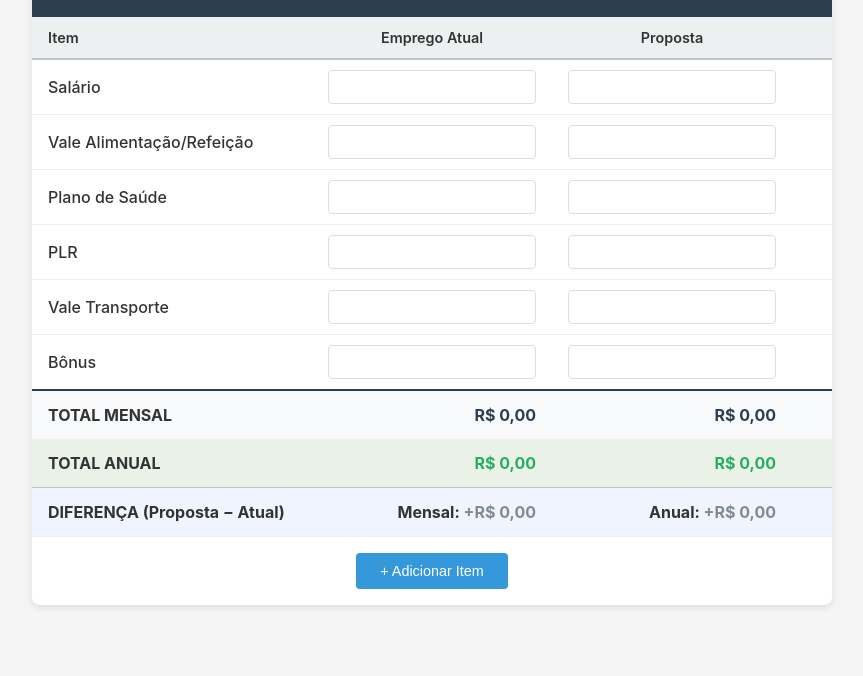
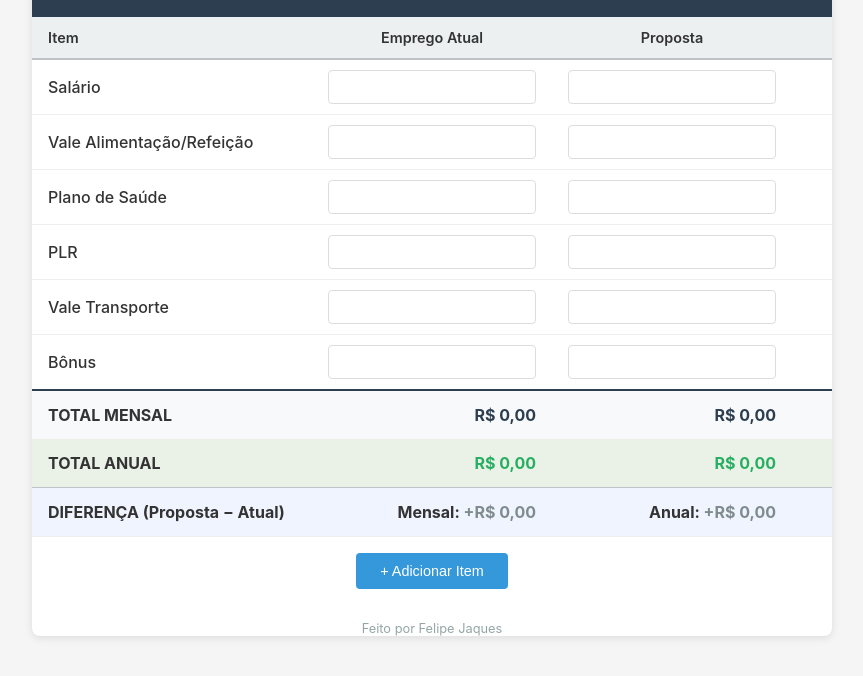
Before and after one commit to felipejaques/salary-comparer, a website: page index.html in a window 1280 px wide. Shown: the part 72-748 px from the top of the page, without its empty margins (208-1071 px from the left). Drawn offline with Linux system fonts and the light colour scheme.

Commit message:
update index

```diff
--- a/index.html
+++ b/index.html
@@ -1,5 +1,6 @@
 <!DOCTYPE html>
 <html lang="pt-BR">
+
 <head>
   <meta charset="UTF-8">
   <meta name="viewport" content="width=device-width, initial-scale=1.0">
@@ -232,8 +233,16 @@
         font-size: 1.2rem;
       }
     }
+
+    .format-hint {
+      font-size: 0.8rem;
+      color: #95a5a6;
+      text-align: center;
+      margin-top: 16px;
+    }
   </style>
 </head>
+
 <body>
   <main class="container">
     <header>
@@ -277,6 +286,7 @@
     <div class="add-item-section">
       <button id="add-item-btn" type="button">+ Adicionar Item</button>
     </div>
+    <div class="format-hint">Feito por Felipe Jaques</div>
   </main>
 
   <script>
@@ -548,4 +558,5 @@
     });
   </script>
 </body>
+
 </html>
```
